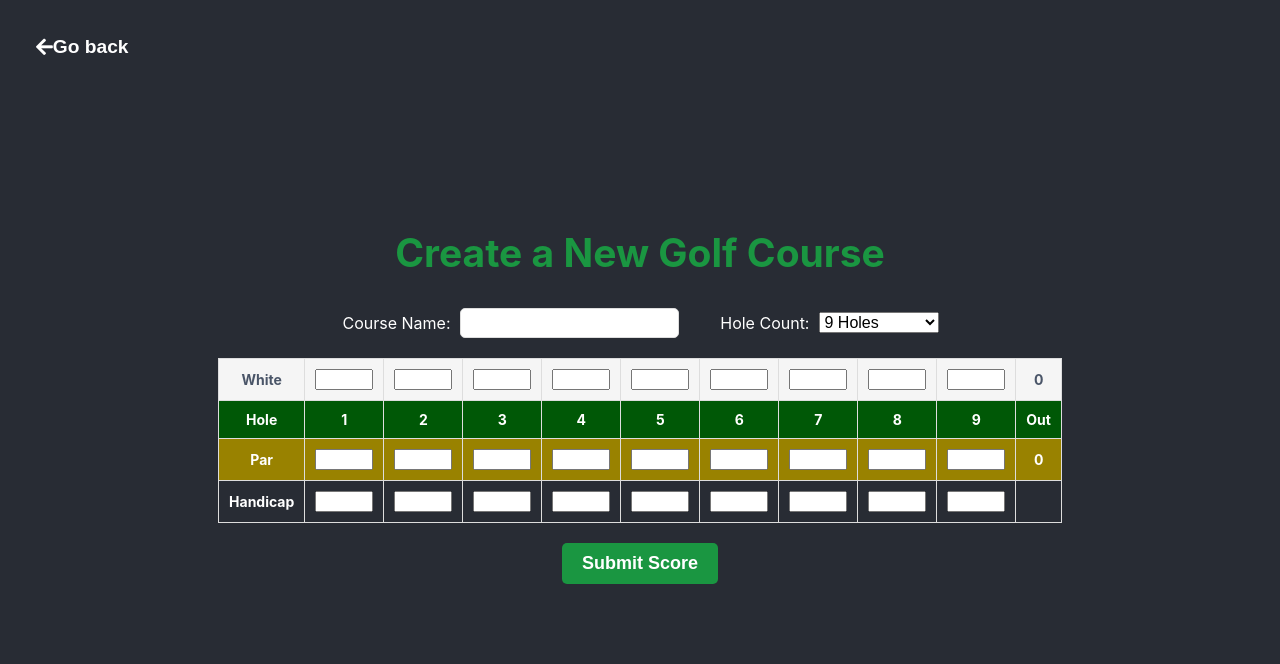
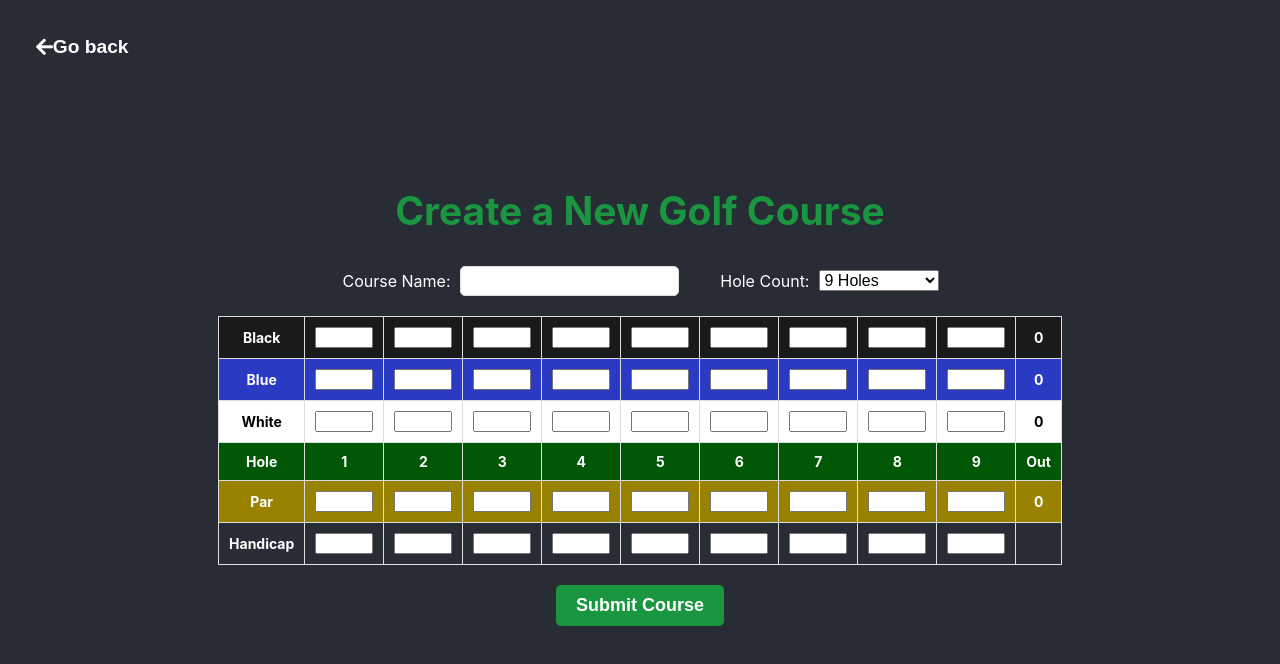
Before and after one commit to connorfewin/GolfTracker, a React (Create React App) app: page /new-course in a window 1280 px wide. Shown: the top 664 px of the page. Built offline with nearby package versions, Linux system fonts and the light colour scheme; no server answers; what aws-amplify would draw is missing.

Commit message:
Have the tees specified by color now instead of just yardage

```diff
--- a/src/components/CourseHeader.jsx
+++ b/src/components/CourseHeader.jsx
@@ -3,21 +3,21 @@ import React from "react";
 export default function CourseHeader({ course }) {
     return (
       <thead>
-        <tr>
+        <tr className="white">
           <th>White</th>
           {course.holes.map((hole) => (
-            <th key={`yardage-${hole.number}`}>{hole.yardage}</th>
+            <th key={`white-${hole.number}`}>{hole.white}</th>
           ))}
-          <th>{course.holes.reduce((acc, hole) => acc + hole.yardage, 0)}</th>
+          <th>{course.holes.reduce((acc, hole) => acc + hole.white, 0)}</th>
         </tr>
-        <tr>
+        <tr className="hole">
           <th>Hole</th>
           {course.holes.map((hole) => (
             <th key={`number-${hole.number}`}>{hole.number}</th>
           ))}
           <th>Out</th>
         </tr>
-        <tr>
+        <tr className="par">
           <th>Par</th>
           {course.holes.map((hole) => (
             <th key={`par-${hole.number}`}>{hole.par}</th>
--- a/src/components/NewCourse.jsx
+++ b/src/components/NewCourse.jsx
@@ -1,7 +1,7 @@
 import React, { useState } from "react";
 import { useNavigate } from "react-router-dom";
 import NewCourseInfo from "./NewCourseInfo";
-import "../styles/Scorecard.css";
+import "../styles/NewCourse.css";
 import "../styles/BackButton.css";
 import { createGolfCourse, fetchAllCourses } from "../api";
 
@@ -11,16 +11,17 @@ const NewCourse = () => {
   const [courseNameError, setCourseNameError] = useState(false);
   const [holeCount, setHoleCount] = useState(9);
   const [holes, setHoles] = useState([
-    { number: 1, par: null, handicap: null, yardage: null },
-    { number: 2, par: null, handicap: null, yardage: null },
-    { number: 3, par: null, handicap: null, yardage: null },
-    { number: 4, par: null, handicap: null, yardage: null },
-    { number: 5, par: null, handicap: null, yardage: null },
-    { number: 6, par: null, handicap: null, yardage: null },
-    { number: 7, par: null, handicap: null, yardage: null },
-    { number: 8, par: null, handicap: null, yardage: null },
-    { number: 9, par: null, handicap: null, yardage: null },
+    { number: 1, par: null, handicap: null, black: null, blue: null, white: null },
+    { number: 2, par: null, handicap: null, black: null, blue: null, white: null },
+    { number: 3, par: null, handicap: null, black: null, blue: null, white: null },
+    { number: 4, par: null, handicap: null, black: null, blue: null, white: null },
+    { number: 5, par: null, handicap: null, black: null, blue: null, white: null },
+    { number: 6, par: null, handicap: null, black: null, blue: null, white: null },
+    { number: 7, par: null, handicap: null, black: null, blue: null, white: null },
+    { number: 8, par: null, handicap: null, black: null, blue: null, white: null },
+    { number: 9, par: null, handicap: null, black: null, blue: null, white: null },
   ]);
+
   const handleNameChange = async (event) => {
     const courseName = event.target.value;
     setCourseName(courseName);
@@ -37,14 +38,15 @@ const NewCourse = () => {
     setHoleCount(parseInt(event.target.value));
   };
 
-  const handleYardageChange = (event, holeNumber) => {
+  const handleYardageChange = (event, teeColor, holeNumber) => {
     const newHoles = [...holes];
     const holeIndex = newHoles.findIndex((hole) => hole.number === holeNumber);
     newHoles[holeIndex] = {
       ...newHoles[holeIndex],
-      yardage: parseInt(event.target.value),
+      [teeColor]: parseInt(event.target.value),
     };
     setHoles(newHoles);
+    console.log(holes);
   };
 
   const handleParChange = (event, holeNumber) => {
@@ -70,7 +72,7 @@ const NewCourse = () => {
   const handleSubmit = () => {
     const hasNullValues = holes.some(
       (hole) =>
-        hole.par === null || hole.handicap === null || hole.yardage === null
+        hole.par === null || hole.handicap === null || hole.white === null
     );
 
     if (hasNullValues) {
@@ -107,29 +109,59 @@ const NewCourse = () => {
       )}
       <table>
         <thead>
-          <tr>
-            <th>White</th>
+          <tr className="black">
+            <th>Black</th>
             {holes.map((hole) => (
-              <th key={`yardage-${hole.number}`}>
+              <th key={`black-${hole.number}`}>
                 <input
                   type="number"
                   min="0"
-                  value={hole.yardage}
-                  onChange={(e) => handleYardageChange(e, hole.number)}
+                  value={hole.black}
+                  onChange={(e) => handleYardageChange(e, "black", hole.number)}
                   style={{ width: "50px", textAlign: "center" }}
                 />
               </th>
             ))}
-            <th>{holes.reduce((acc, hole) => acc + hole.yardage, 0)}</th>
+            <th>{holes.reduce((acc, hole) => acc + hole.black, 0)}</th>
           </tr>
-          <tr>
+          <tr className="blue">
+            <th>Blue</th>
+            {holes.map((hole) => (
+              <th key={`blue-${hole.number}`}>
+                <input
+                  type="number"
+                  min="0"
+                  value={hole.blue}
+                  onChange={(e) => handleYardageChange(e, "blue", hole.number)}
+                  style={{ width: "50px", textAlign: "center" }}
+                />
+              </th>
+            ))}
+            <th>{holes.reduce((acc, hole) => acc + hole.blue, 0)}</th>
+          </tr>
+          <tr className="white">
+            <th>White</th>
+            {holes.map((hole) => (
+              <th key={`white-${hole.number}`}>
+                <input
+                  type="number"
+                  min="0"
+                  value={hole.white}
+                  onChange={(e) => handleYardageChange(e, "white", hole.number)}
+                  style={{ width: "50px", textAlign: "center" }}
+                />
+              </th>
+            ))}
+            <th>{holes.reduce((acc, hole) => acc + hole.white, 0)}</th>
+          </tr>
+          <tr className="hole">
             <th>Hole</th>
             {holes.map((hole) => (
               <th key={`number-${hole.number}`}>{hole.number}</th>
             ))}
             <th>Out</th>
           </tr>
-          <tr>
+          <tr className="par">
             <th>Par</th>
             {holes.map((hole) => (
               <th key={`par-${hole.number}`}>
@@ -162,7 +194,7 @@ const NewCourse = () => {
         </thead>
       </table>
       <button className="submit-button" onClick={handleSubmit}>
-        Submit Score
+        Submit Course
       </button>
     </div>
   );
--- a/src/components/NewScorecard.jsx
+++ b/src/components/NewScorecard.jsx
@@ -20,7 +20,7 @@ const Scorecard = () => {
       console.log("Courses response:", response);
       setCourses(response);
       setSelectedCourse(response[0]);
-
+      console.log(selectedCourse);
       // Create the stats array based on the response from fetchAllCourses
       const statsWithHoleIds = response[0].holes.map((hole) => ({
         holeId: hole.id,
--- /dev/null
+++ b/src/styles/NewCourse.css
@@ -0,0 +1,214 @@
+body {
+    background-color: #282c34;
+    min-height: 100vh;
+    display: flex;
+    flex-direction: column;
+    align-items: center;
+    justify-content: center;
+    font-size: calc(10px + 2vmin);
+  }
+
+  table {
+    border-collapse: collapse;
+    font-size: 14px;
+    margin: 0 auto;
+  }
+
+  th {
+    border: 1px solid #ddd;
+    font-weight: bold;
+    padding: 10px;
+    text-align: center;
+  }
+
+  td {
+    border: 1px solid #ddd;
+    font-weight: bold;
+    color: white;
+    padding: 10px;
+    text-align: center;
+  }
+
+  .black th{
+    background-color: #1a1a1a;
+    color: #ffffff;
+  }
+
+  .blue th {
+    background-color: #2b3ac2;
+    color: #fff;
+  }
+
+  .white th {
+    background-color: #ffffff;
+    color: #000000;
+  }
+
+  .hole th {
+    background-color: #005806;
+    color: #fff;
+  }
+
+  .par th {
+    background-color: #998200;
+    color: #ffffff;
+  }
+
+  tbody tr:nth-child(even) {
+    background-color: #f5f5f5;
+  }
+
+  input[type="number"] {
+    -moz-appearance: textfield;
+    -webkit-appearance: textfield;
+    appearance: textfield;
+  }
+
+  input::-webkit-outer-spin-button,
+  input::-webkit-inner-spin-button {
+    -webkit-appearance: none;
+  }
+
+  input[type="number"] {
+    -moz-appearance: textfield;
+  }
+  h2 {
+    color: #1a9641;
+    text-align: center;
+  }
+  .course-info {
+    display: flex;
+    flex-direction: row;
+    align-items: center;
+    margin-bottom: 20px;
+    justify-content: center;
+  }
+
+  .course-info label,
+  .course-info input,
+  .course-info select {
+    display: inline-block;
+    vertical-align: middle;
+    margin-right: 10px;
+  }
+
+  .course-info label {
+    color: white;
+    width: 120px;
+    text-align: right;
+    font-size: 16px;
+  }
+
+  .course-info select {
+    font-size: 16px;
+    width: 120px;
+    margin-right: 10px;
+  }
+
+  .course-info input {
+    font-size: 16px;
+    padding: 5px;
+    border-radius: 5px;
+    border: 1px solid #ddd;
+  }
+
+  .course-info input:focus,
+  .course-info select:focus {
+    outline: none;
+    border-color: #007bff;
+    box-shadow: 0 2px 4px rgba(0, 123, 255, 0.25);
+  }
+
+  .course-selector {
+    display: flex;
+    align-items: center;
+    justify-content: center;
+    margin-bottom: 10px;
+  }
+
+  .course-selector h2 {
+    margin: 0;
+    margin-right: 10px;
+    color: #1a9641;
+  }
+
+  .course-selector select {
+    display: block;
+    margin: 20px;
+    padding: 10px 20px;
+    background-color: #1a9641;
+    color: #fff;
+    border: none;
+    border-radius: 5px;
+    font-size: 18px;
+    font-weight: bold;
+    cursor: pointer;
+    transition: all 0.3s ease;
+  }
+
+  .course-selector button {
+    display: block;
+    padding: 10px 20px;
+    background-color: #1a9641;
+    color: #fff;
+    border: none;
+    border-radius: 5px;
+    font-size: 18px;
+    font-weight: bold;
+    cursor: pointer;
+    transition: all 0.3s ease;
+  }
+
+  .course-selector button:hover {
+    color: #1e7f34;
+  }
+
+  .handicap {
+    color: white;
+  }
+
+  .scorecard-container {
+    max-width: 800px;
+    margin: 0 auto;
+    padding-top: 20px;
+    padding-bottom: 20px;
+  }
+
+
+  .scorecard-container h2 {
+    margin-bottom: 1rem;
+    color: #4a5568;
+  }
+
+  .scorecard-container table {
+    margin-bottom: 1rem;
+  }
+
+  .scorecard-container tbody tr td:first-child {
+    font-weight: bold;
+    background-color: #f5f5f5;
+    color: #4a5568;
+  }
+
+  .scorecard-container tbody tr:last-child {
+    background-color: #f5f5f5;
+    font-weight: bold;
+  }
+
+  .submit-button {
+    display: block;
+    margin: 20px auto;
+    padding: 10px 20px;
+    background-color: #1a9641;
+    color: #fff;
+    border: none;
+    border-radius: 5px;
+    font-size: 18px;
+    font-weight: bold;
+    cursor: pointer;
+    transition: all 0.3s ease;
+  }
+
+  .submit-button:hover {
+    background-color: #1e7f34;
+  }
```
Also changed, not shown: src/graphql/mutations.js (+9 -3 lines), src/graphql/queries.js (+6 -2 lines), src/graphql/subscriptions.js (+9 -3 lines), src/graphql/schema.json, 1 other file (tests, documents, lock files or other folders).
